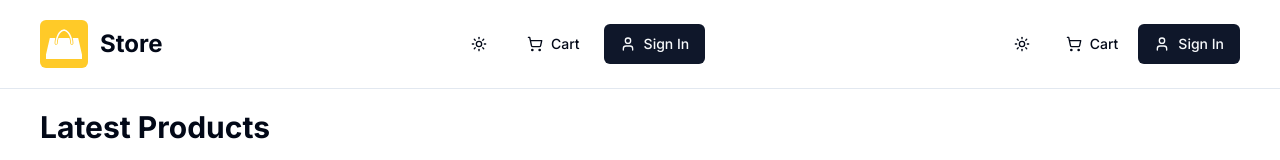
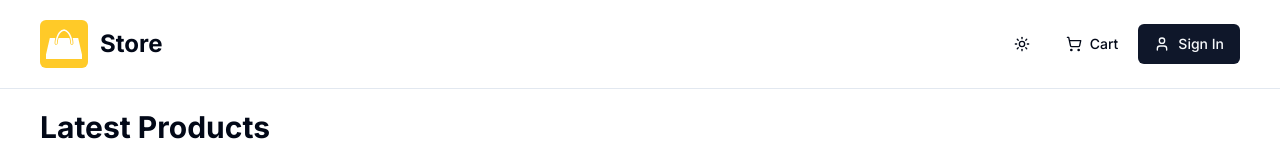
Before and after one commit to LilyNov/store, a Next.js app: page / in a window 1280 px wide. Shown: the top 160 px of the page. Built offline with nearby package versions, Linux system fonts and the light colour scheme; no server answers; the database is empty.

Commit message:
header fix

```diff
--- a/components/shared/header/index.tsx
+++ b/components/shared/header/index.tsx
@@ -1,9 +1,6 @@
-import { ShoppingCart, UserIcon } from "lucide-react";
 import Image from "next/image";
 import Link from "next/link";
-import { Button } from "@/components/ui/button";
 import { APP_NAME } from "@/lib/constants";
-import ModeToggle from "./module-toggle";
 import Menu from "./menu";
 
 const Header = () => {
@@ -24,19 +21,6 @@ const Header = () => {
             </span>
           </Link>
         </div>
-        <div className="space-x-2">
-          <ModeToggle />
-          <Button asChild variant="ghost">
-            <Link href="/cart">
-              <ShoppingCart /> Cart
-            </Link>
-          </Button>
-          <Button asChild>
-            <Link href="/sign-in">
-              <UserIcon /> Sign In
-            </Link>
-          </Button>
-        </div>
         <Menu />
       </div>
     </header>
```
